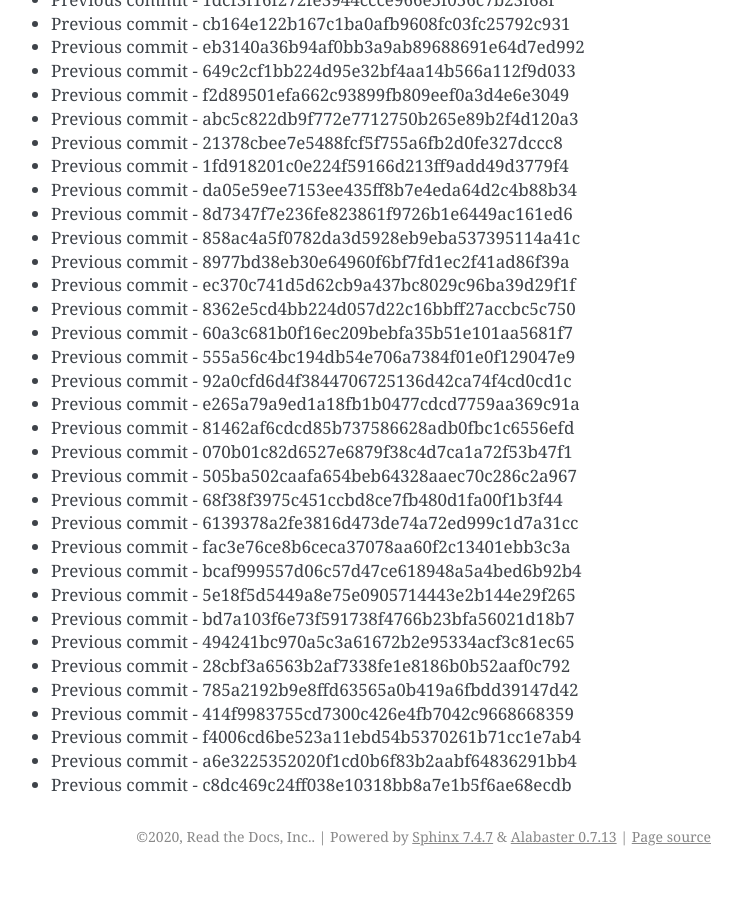
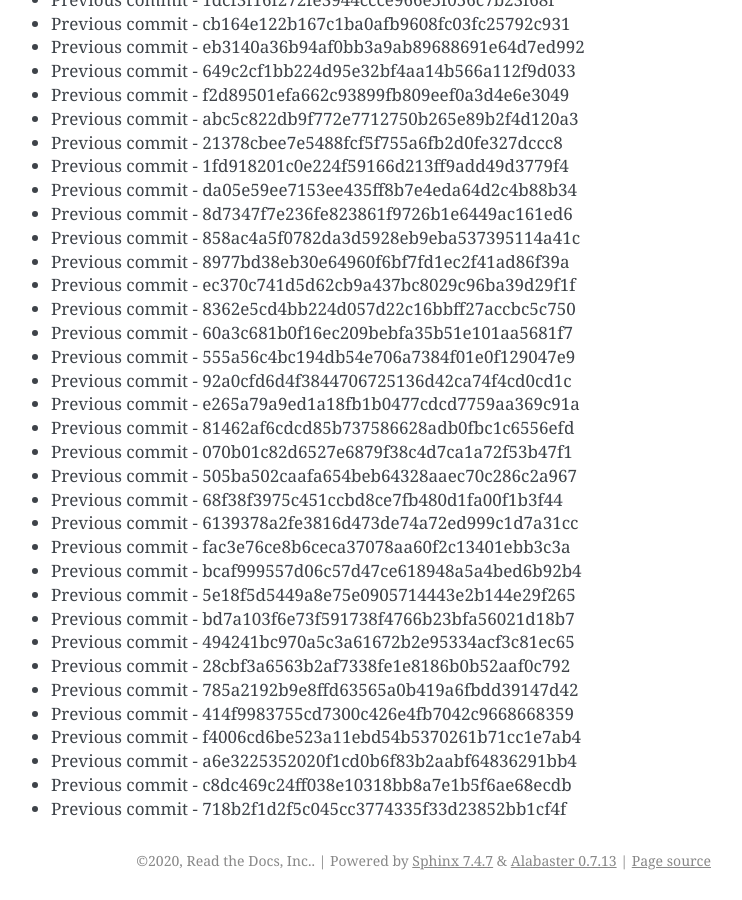
Before and after one commit to readthedocs/rtd-git-stresstest, a Sphinx documentation site: the page built from docs/updates.rst, in a window 1280 px wide and 900 px high, scrolled down 20074 px. Shown: the whole window, without its empty margins (399-1141 px from the left). Built offline with Sphinx 7.4.7, drawn with Linux system fonts in a browser that asks for light colours; before the commit the page ends 20950 px from its top, so only the background shows below that.

Commit message:
Generating commit from previous: 718b2f1d2f5c045cc3774335f33d23852bb1cf4f

```diff
--- a/docs/updates.rst
+++ b/docs/updates.rst
@@ -875,3 +875,4 @@ It can be tested for any performance characteristics.
 * Previous commit - f4006cd6be523a11ebd54b5370261b71cc1e7ab4
 * Previous commit - a6e3225352020f1cd0b6f83b2aabf64836291bb4
 * Previous commit - c8dc469c24ff038e10318bb8a7e1b5f6ae68ecdb
+* Previous commit - 718b2f1d2f5c045cc3774335f33d23852bb1cf4f
```
